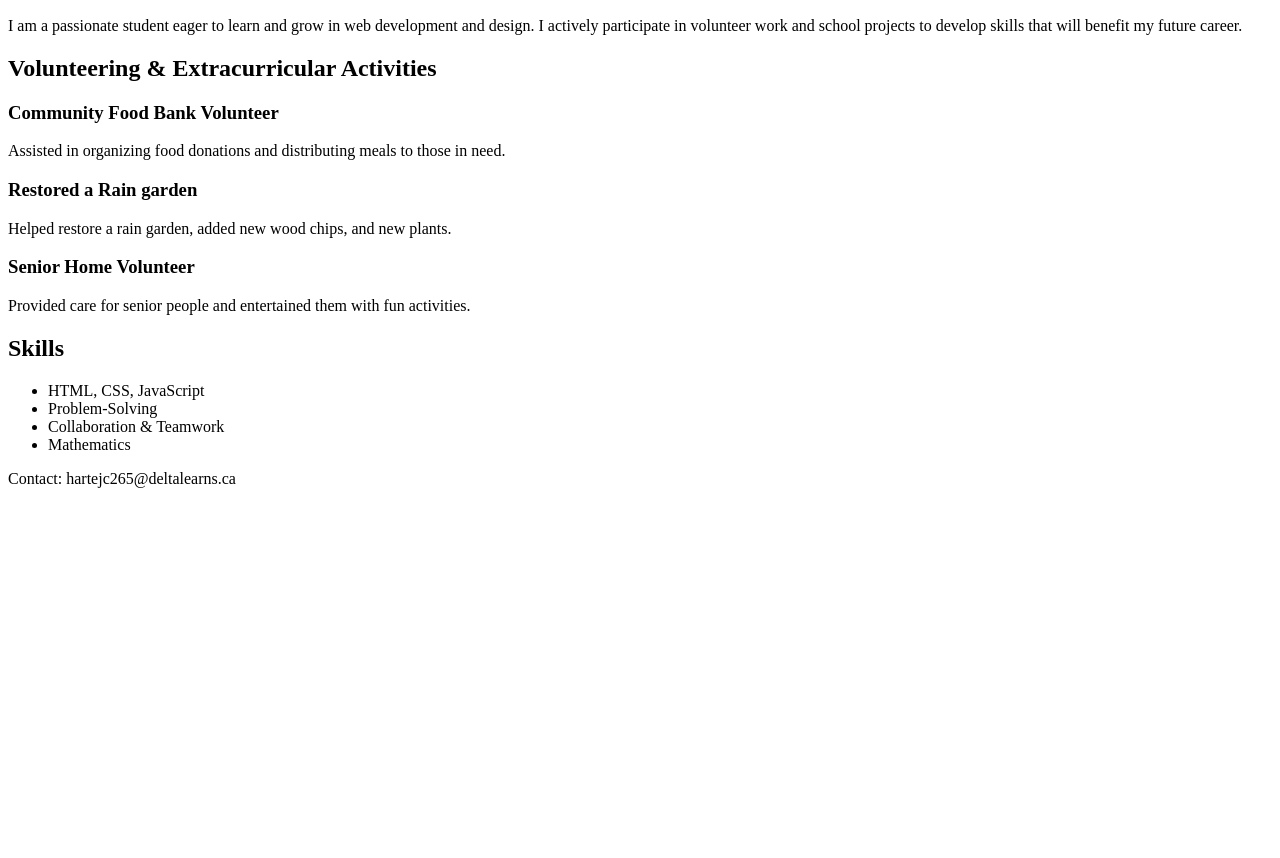
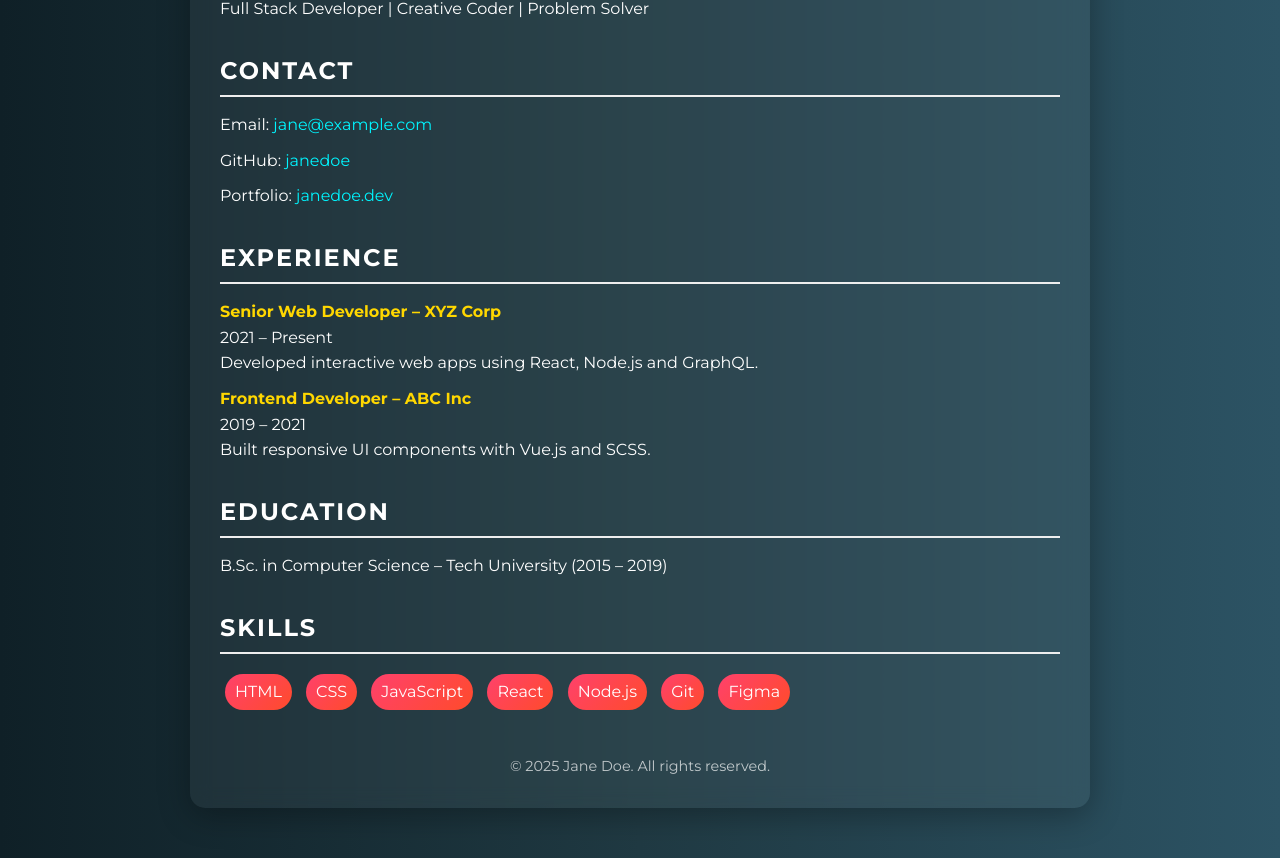
Before and after one commit to HartejC/Resume, a plain HTML site: page index.html in a window 1280 px wide. Shown: the part 148-1006 px from the top of the page. Before the commit the page ends 800 px from the top, so only its background shows below. Drawn offline with Linux system fonts and the light colour scheme.

Commit message:
Update index.html

```diff
--- a/index.html
+++ b/index.html
@@ -1,46 +1,183 @@
 <!DOCTYPE html>
 <html lang="en">
 <head>
-    <meta charset="UTF-8">
-    <meta name="viewport" content="width=device-width, initial-scale=1.0">
-    <title>Hartej's Resume</title>
-    <link rel="stylesheet" href="style.css">
+  <meta charset="UTF-8" />
+  <meta name="viewport" content="width=device-width, initial-scale=1.0"/>
+  <title>My Cool Resume</title>
+  <link href="https://fonts.googleapis.com/css2?family=Montserrat:wght@400;700&display=swap" rel="stylesheet"/>
+  <style>
+    * {
+      margin: 0;
+      padding: 0;
+      box-sizing: border-box;
+    }
+
+    body {
+      font-family: 'Montserrat', sans-serif;
+      background: linear-gradient(to right, #0f2027, #203a43, #2c5364);
+      color: #fff;
+      line-height: 1.6;
+      animation: fadeIn 1s ease-in;
+    }
+
+    @keyframes fadeIn {
+      from { opacity: 0; }
+      to { opacity: 1; }
+    }
+
+    .container {
+      max-width: 900px;
+      margin: 50px auto;
+      padding: 30px;
+      background: rgba(255, 255, 255, 0.05);
+      border-radius: 15px;
+      backdrop-filter: blur(10px);
+      box-shadow: 0 8px 32px rgba(0, 0, 0, 0.3);
+      transition: transform 0.3s ease;
+    }
+
+    .container:hover {
+      transform: scale(1.02);
+    }
+
+    h1, h2 {
+      text-transform: uppercase;
+      letter-spacing: 2px;
+    }
+
+    h1 {
+      font-size: 2.5rem;
+      background: linear-gradient(90deg, #ff6a00, #ee0979);
+      -webkit-background-clip: text;
+      -webkit-text-fill-color: transparent;
+    }
+
+    h2 {
+      margin-top: 30px;
+      font-size: 1.5rem;
+      border-bottom: 2px solid #eee;
+      padding-bottom: 5px;
+      margin-bottom: 15px;
+    }
+
+    .section {
+      margin-bottom: 30px;
+    }
+
+    ul {
+      list-style: none;
+    }
+
+    li {
+      margin-bottom: 10px;
+    }
+
+    .job-title {
+      color: #ffd700;
+      font-weight: bold;
+    }
+
+    a {
+      color: #00f5ff;
+      text-decoration: none;
+      position: relative;
+    }
+
+    a::after {
+      content: '';
+      position: absolute;
+      width: 100%;
+      height: 2px;
+      background: #00f5ff;
+      left: 0;
+      bottom: -2px;
+      transform: scaleX(0);
+      transition: transform 0.3s ease;
+      transform-origin: right;
+    }
+
+    a:hover::after {
+      transform: scaleX(1);
+      transform-origin: left;
+    }
+
+    .skills span {
+      display: inline-block;
+      background: linear-gradient(135deg, #ff416c, #ff4b2b);
+      padding: 5px 10px;
+      border-radius: 20px;
+      margin: 5px;
+      transition: transform 0.2s ease-in-out;
+    }
+
+    .skills span:hover {
+      transform: scale(1.1);
+    }
+
+    .footer {
+      text-align: center;
+      margin-top: 40px;
+      font-size: 0.9rem;
+      opacity: 0.7;
+    }
+
+  </style>
 </head>
 <body>
-    <header>
-        <h1>Hartej Chhabra</h1>
-        <p>Grade 10 Student | Aspiring Web Developer | Volunteer</p>
-    </header>
-    <section class="about">
-        <h2>About Me</h2>
-        <p>I am a passionate student eager to learn and grow in web development and design. I actively participate in volunteer work and school projects to develop skills that will benefit my future career.</p>
-    </section>
-    <section class="volunteering">
-        <h2>Volunteering & Extracurricular Activities</h2>
-        <div class="volunteer">
-            <h3>Community Food Bank Volunteer</h3>
-            <p>Assisted in organizing food donations and distributing meals to those in need.</p>
-        </div>
-        <div class="volunteer">
-            <h3>Restored a Rain garden</h3>
-            <p>Helped restore a rain garden, added new wood chips, and new plants.</p>
-        </div>
-        <div class="volunteer">
-            <h3>Senior Home Volunteer</h3>
-            <p>Provided care for senior people and entertained them with fun activities.</p>
-        </div>
-    </section>
-    <section class="skills">
-        <h2>Skills</h2>
-        <ul>
-            <li>HTML, CSS, JavaScript</li>
-            <li>Problem-Solving</li>
-            <li>Collaboration & Teamwork</li>
-            <li>Mathematics</li>
-        </ul>
-    </section>
-    <footer>
-        <p>Contact: hartejc265@deltalearns.ca</p>
-    </footer>
+  <div class="container">
+    <h1>Jane Doe</h1>
+    <p>Full Stack Developer | Creative Coder | Problem Solver</p>
+
+    <div class="section">
+      <h2>Contact</h2>
+      <ul>
+        <li>Email: <a href="mailto:jane@example.com">jane@example.com</a></li>
+        <li>GitHub: <a href="https://github.com/janedoe" target="_blank">janedoe</a></li>
+        <li>Portfolio: <a href="https://janedoe.dev" target="_blank">janedoe.dev</a></li>
+      </ul>
+    </div>
+
+    <div class="section">
+      <h2>Experience</h2>
+      <ul>
+        <li>
+          <span class="job-title">Senior Web Developer – XYZ Corp</span><br/>
+          2021 – Present<br/>
+          Developed interactive web apps using React, Node.js and GraphQL.
+        </li>
+        <li>
+          <span class="job-title">Frontend Developer – ABC Inc</span><br/>
+          2019 – 2021<br/>
+          Built responsive UI components with Vue.js and SCSS.
+        </li>
+      </ul>
+    </div>
+
+    <div class="section">
+      <h2>Education</h2>
+      <ul>
+        <li>
+          B.Sc. in Computer Science – Tech University (2015 – 2019)
+        </li>
+      </ul>
+    </div>
+
+    <div class="section">
+      <h2>Skills</h2>
+      <div class="skills">
+        <span>HTML</span>
+        <span>CSS</span>
+        <span>JavaScript</span>
+        <span>React</span>
+        <span>Node.js</span>
+        <span>Git</span>
+        <span>Figma</span>
+      </div>
+    </div>
+
+    <div class="footer">
+      © 2025 Jane Doe. All rights reserved.
+    </div>
+  </div>
 </body>
 </html>
```
